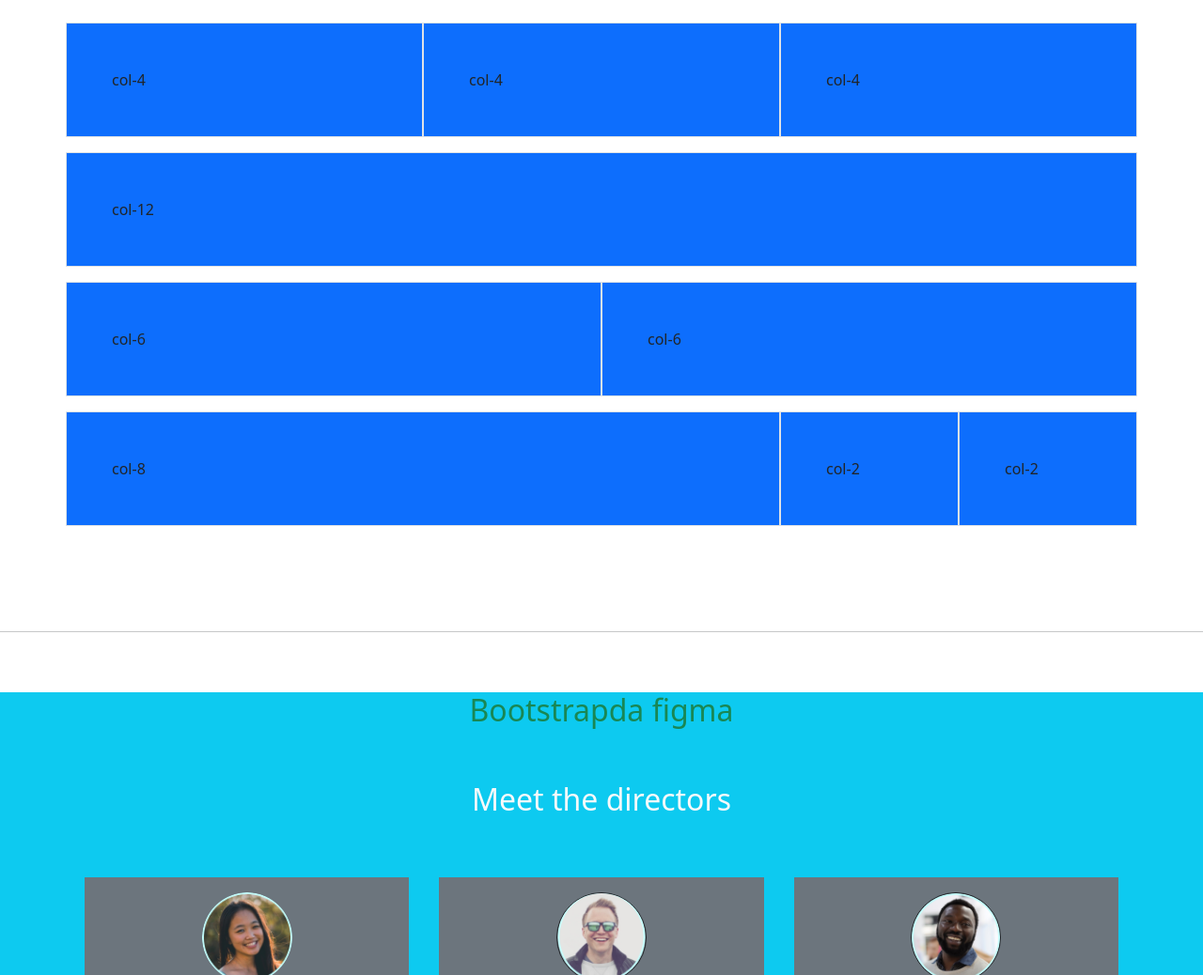
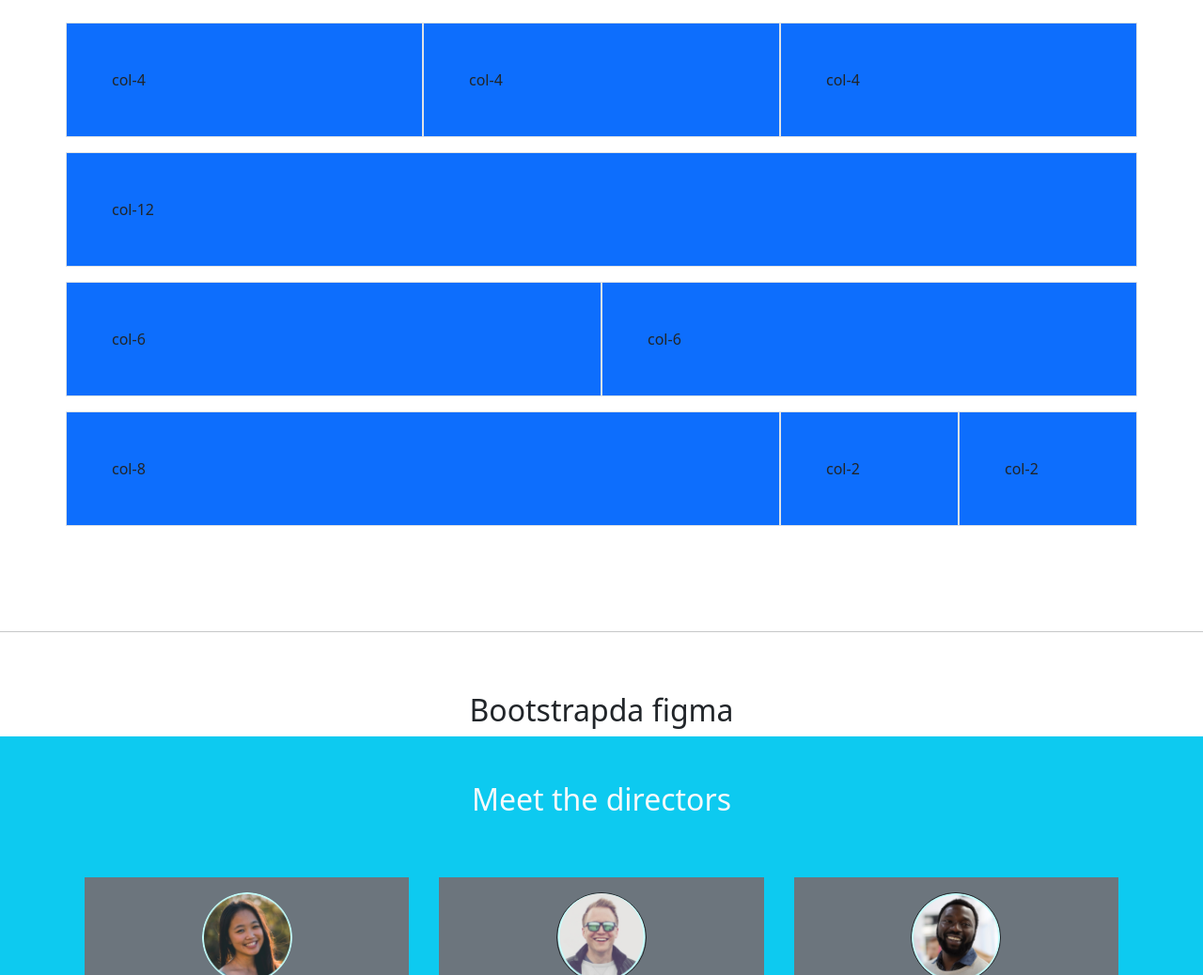
Before and after one commit to toshtemirov003/bootstrap, a plain HTML site: page index.html in a window 1280 px wide. Shown: the part 62-1100 px from the top of the page at 94% size. Drawn offline with nearby package versions, Linux system fonts and the light colour scheme.

Commit message:
Add bootstrap heading

```diff
--- a/index.html
+++ b/index.html
@@ -26,8 +26,8 @@
 
     <br><br><hr><br><br>
 
+    <h2 class="text-center text-body">Bootstrapda figma</h2>
     <div class="box bg-info">
-        <h2 class="text-center text-success">Bootstrapda figma</h2>
         <div class="container pt-5 p-3">
             <h2 class="text-center text-light mb-5">Meet the directors</h2>
             <div class="row text-center pb-5 gy-5">
```
